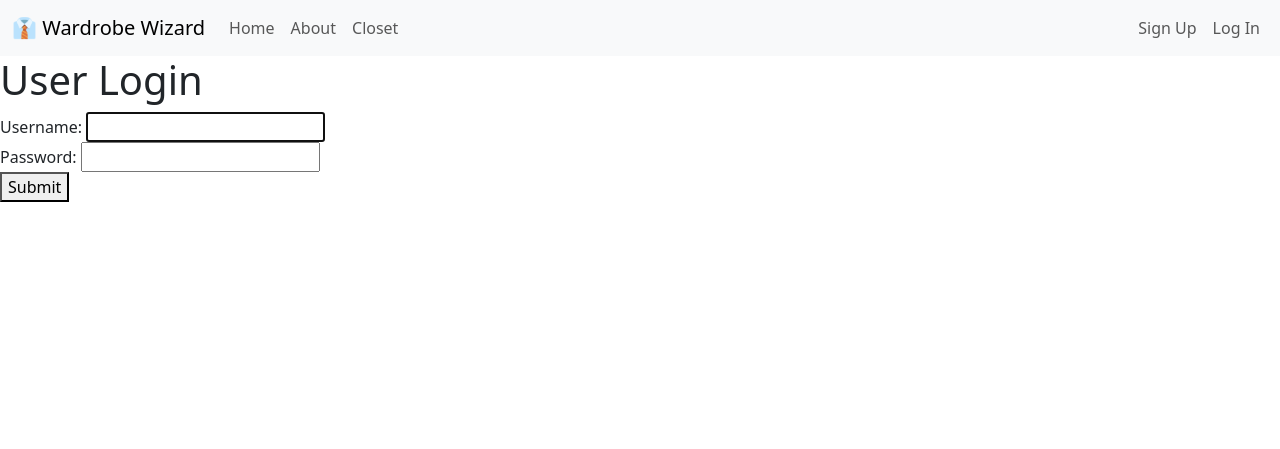
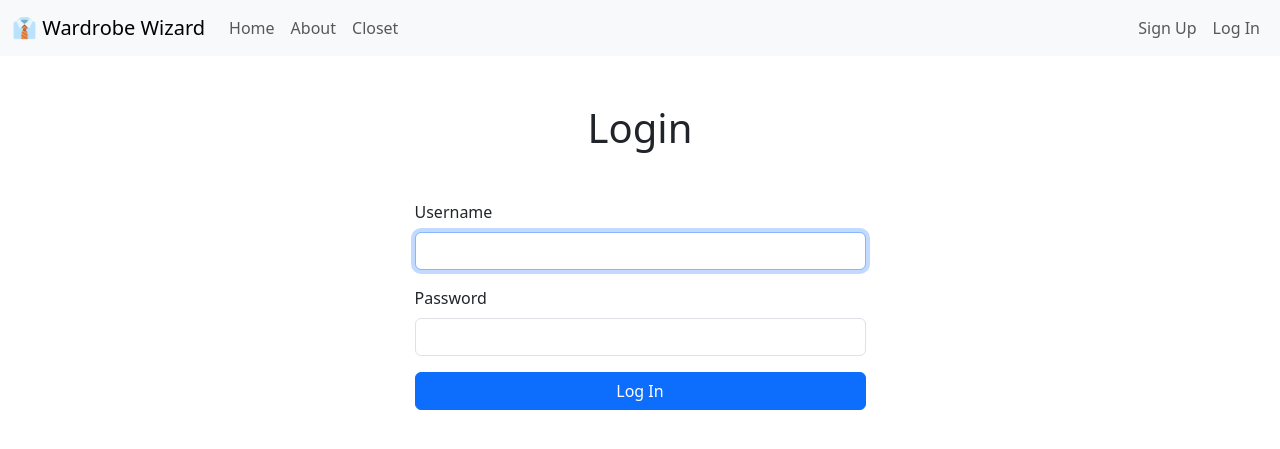
Before and after one commit to j-kennethh/wardrobe-wizard, a Django app: page /users/login/ in a window 1280 px wide. Shown: the top 449 px of the page. Run offline with Django 5.2, Linux system fonts and the light colour scheme; parts of the project's set-up code (start-up, migrations or seed data) failed here and were passed over.

Commit message:
Update login page

```diff
--- a/users/templates/users/login.html
+++ b/users/templates/users/login.html
@@ -1,20 +1,30 @@
 {% extends 'layout.html' %}
 
 {% block title %}
-    User Login
+    Wardrobe Wizard | Log In
 {% endblock %}
 
 {% block content %}
-    <section>
-    <h1>User Login</h1>
-    <form  class="form-with-validation" action="/users/login/" method="post">
-        {% csrf_token %}
-        {{ form }}
-        {% if request.GET.next %}
-            <input type="hidden" name = "next" value={{ request.GET.next }} />
-        {% endif %}
-        <button class="form-submit">Submit</button>
-    </form>
-    </section>
-
+    <div class="container-md">
+        <div class="row justify-content-center">
+            <div class="col-md-5">
+                <h1 class="mt-5 mb-5 text-center">Login</h1>
+                <form action="/users/login/" method="post">
+                    {% csrf_token %}
+                    <div class="mb-3">
+                        <label for="{{ form.username.id_for_label }}" class="form-label">Username</label>
+                        <input type="text" class="form-control" id="{{ form.username.id_for_label }}" name="{{ form.username.html_name }}" autocomplete="off" autofocus>
+                    </div>
+                    <div class="mb-3">
+                        <label for="{{ form.password.id_for_label }}" class="form-label">Password</label>
+                        <input type="password" class="form-control" id="{{ form.password.id_for_label }}" name="{{ form.password.html_name }}">
+                    </div>
+                    {% if request.GET.next %}
+                        <input type="hidden" name="next" value="{{ request.GET.next }}">
+                    {% endif %}
+                    <button type="submit" class="btn btn-primary w-100">Log In</button>
+                </form>
+            </div>
+        </div>
+    </div>
 {% endblock %}
```
Also changed, not shown: db.sqlite3.
